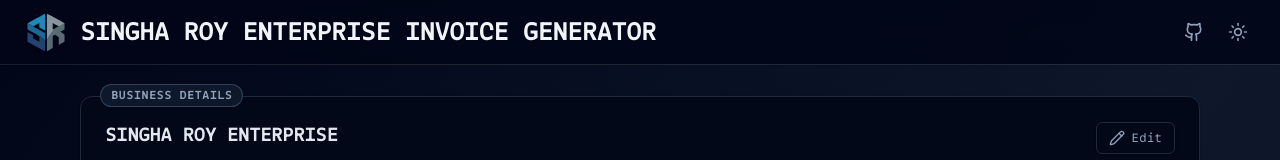
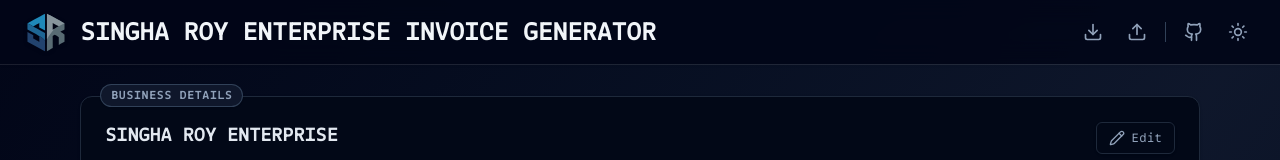
Before and after one commit to antigravity-vibe/singha-roy-enterprise-bill-gen, a React (Vite) app: page / in a window 1280 px wide. Shown: the top 160 px of the page. Built offline with nearby package versions, Linux system fonts and the light colour scheme; what pdfmake would draw is missing.

Commit message:
Added import / export button

```diff
--- a/src/App.tsx
+++ b/src/App.tsx
@@ -1,4 +1,4 @@
-import { useState, useMemo, useCallback, useEffect } from "react";
+import { useState, useMemo, useCallback, useEffect, useRef } from "react";
 import type { BillItem, CustomerDetails, BusinessDetails, BillData } from "./types/bill";
 import { useLocalStorage } from "./hooks/useLocalStorage";
 import { useVersionedFormStorage } from "./hooks/useVersionedFormStorage";
@@ -16,7 +16,7 @@ import type { FieldErrors } from "./lib/pdfGenerator";
 import "./App.css";
 
 import SinghaRoyEnterpriseLogo from "./assets/singhaRoyEnterpriseLogo.svg?react";
-import { Github, Moon, Sun } from "lucide-react";
+import { Github, Moon, Sun, Download, Upload, Check, X } from "lucide-react";
 
 interface FormData {
     invoiceNumber: string;
@@ -45,6 +45,19 @@ function App() {
     }, [isDarkMode]);
 
     const toggleTheme = () => setIsDarkMode((prev) => !prev);
+
+    // Export/Import feedback state
+    const [exportImportStatus, setExportImportStatus] = useState<{
+        type: "success" | "error";
+        message: string;
+    } | null>(null);
+    const statusTimeoutRef = useRef<ReturnType<typeof setTimeout> | null>(null);
+
+    const showStatus = useCallback((type: "success" | "error", message: string) => {
+        if (statusTimeoutRef.current) clearTimeout(statusTimeoutRef.current);
+        setExportImportStatus({ type, message });
+        statusTimeoutRef.current = setTimeout(() => setExportImportStatus(null), 2500);
+    }, []);
 
     // Business details (persisted to localStorage)
     const [businessDetails] = useLocalStorage<BusinessDetails>(STORAGE_KEY_BUSINESS_DETAILS, DEFAULT_BUSINESS_DETAILS);
@@ -130,6 +143,44 @@ function App() {
         }
     };
 
+    // Export form state as minified JSON to clipboard
+    const handleExportState = useCallback(async () => {
+        try {
+            const json = JSON.stringify(formData);
+            await navigator.clipboard.writeText(json);
+            showStatus("success", "State copied to clipboard");
+        } catch {
+            showStatus("error", "Failed to copy");
+        }
+    }, [formData, showStatus]);
+
+    // Import form state from clipboard JSON
+    const handleImportState = useCallback(async () => {
+        try {
+            const text = await navigator.clipboard.readText();
+            if (!text.trim()) {
+                showStatus("error", "Clipboard is empty");
+                return;
+            }
+            const parsed = JSON.parse(text) as FormData;
+            // Basic shape validation
+            if (
+                typeof parsed.invoiceNumber !== "string" ||
+                typeof parsed.dateString !== "string" ||
+                !parsed.customerDetails ||
+                !Array.isArray(parsed.items)
+            ) {
+                showStatus("error", "Invalid state format");
+                return;
+            }
+            setFormData(parsed);
+            setFieldErrors({});
+            showStatus("success", "State imported");
+        } catch {
+            showStatus("error", "Invalid JSON in clipboard");
+        }
+    }, [setFormData, showStatus]);
+
     return (
         <div className="min-h-screen scroll-smooth bg-gradient-to-br from-slate-50 via-white to-slate-100 pt-16 transition-colors duration-300 dark:from-slate-950 dark:via-slate-900 dark:to-slate-950">
             {/* Fixed Page Header */}
@@ -140,7 +191,48 @@ function App() {
                         SINGHA ROY ENTERPRISE INVOICE GENERATOR
                     </h1>
                 </div>
-                <div className="flex items-center gap-2">
+                <div className="flex items-center gap-1 sm:gap-2">
+                    {/* Export/Import Status Toast */}
+                    {exportImportStatus && (
+                        <div
+                            className={`flex items-center gap-1.5 rounded-full px-3 py-1.5 text-xs font-medium shadow-sm transition-all animate-in fade-in slide-in-from-top-1 ${
+                                exportImportStatus.type === "success"
+                                    ? "bg-emerald-100 text-emerald-800 dark:bg-emerald-900/50 dark:text-emerald-300"
+                                    : "bg-red-100 text-red-800 dark:bg-red-900/50 dark:text-red-300"
+                            }`}
+                        >
+                            {exportImportStatus.type === "success" ? (
+                                <Check className="h-3.5 w-3.5" />
+                            ) : (
+                                <X className="h-3.5 w-3.5" />
+                            )}
+                            {exportImportStatus.message}
+                        </div>
+                    )}
+
+                    {/* Export State */}
+                    <button
+                        onClick={handleExportState}
+                        className="flex h-9 w-9 items-center justify-center rounded-full text-slate-500 transition-colors hover:bg-slate-100 hover:text-slate-900 dark:text-slate-400 dark:hover:bg-slate-800 dark:hover:text-slate-100"
+                        title="Export form state to clipboard (JSON)"
+                        id="export-state-btn"
+                    >
+                        <Download className="h-5 w-5" />
+                    </button>
+
+                    {/* Import State */}
+                    <button
+                        onClick={handleImportState}
+                        className="flex h-9 w-9 items-center justify-center rounded-full text-slate-500 transition-colors hover:bg-slate-100 hover:text-slate-900 dark:text-slate-400 dark:hover:bg-slate-800 dark:hover:text-slate-100"
+                        title="Import form state from clipboard (JSON)"
+                        id="import-state-btn"
+                    >
+                        <Upload className="h-5 w-5" />
+                    </button>
+
+                    {/* Separator */}
+                    <div className="mx-0.5 h-5 w-px bg-slate-200 dark:bg-slate-700" />
+
                     {packageJSON.repository?.url && (
                         <a
                             href={packageJSON.repository.url.replace(/\.git$/, "")}
```
